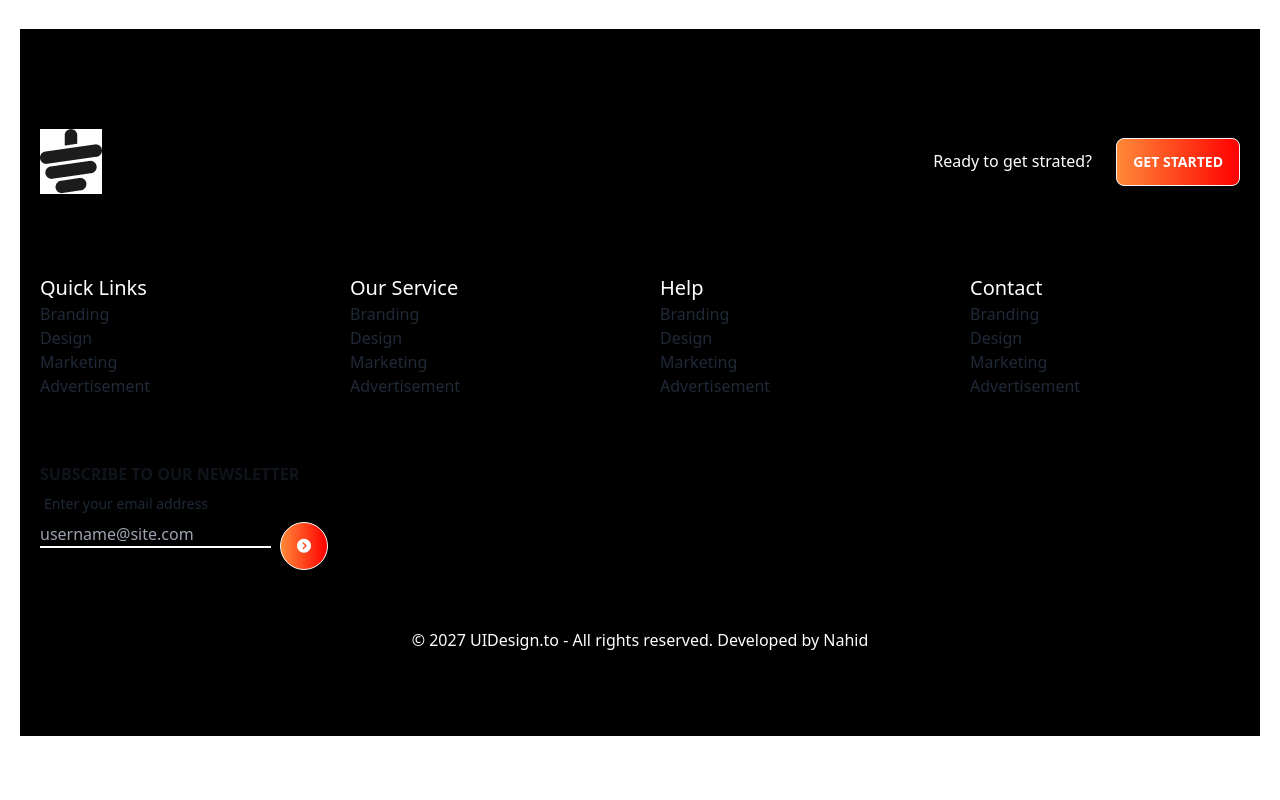
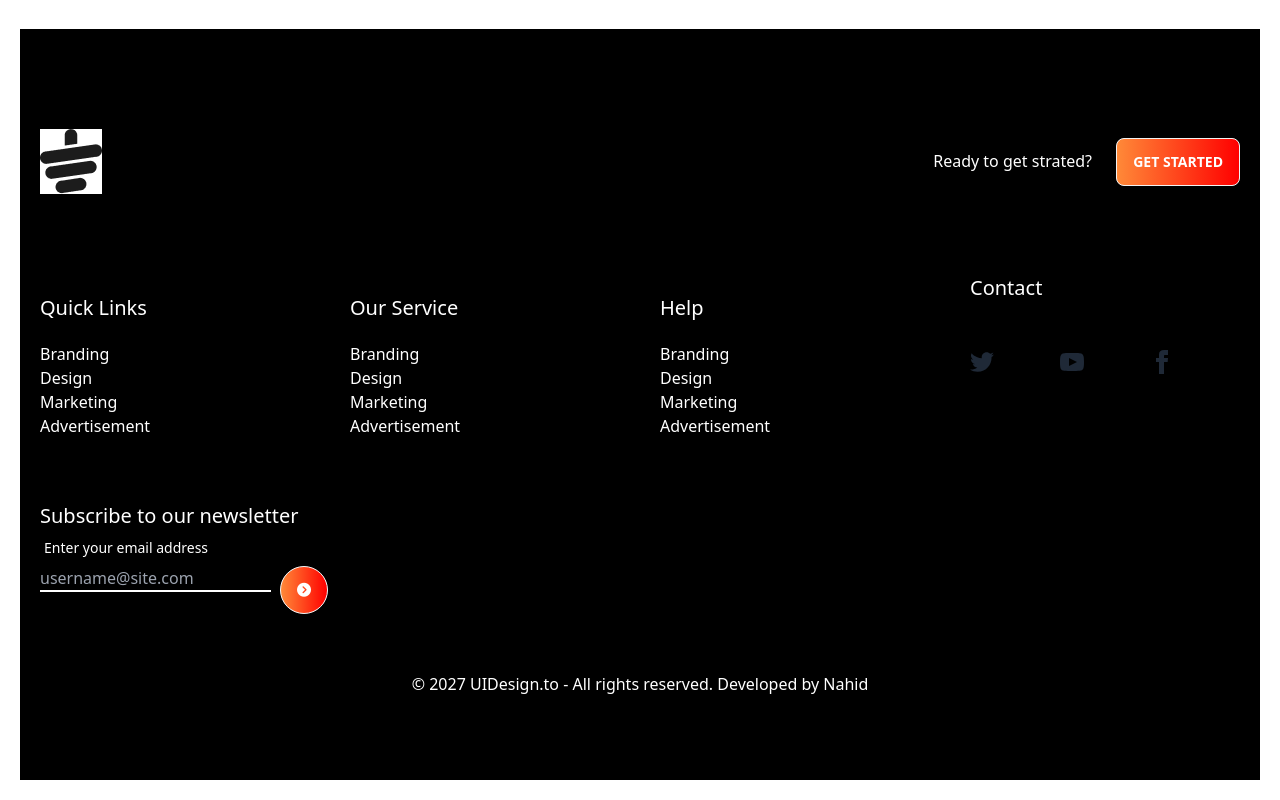
Before and after one commit to nahidparvej-developer/tea-shop, a plain HTML site: page index.html in a window 1280 px wide. Shown: the part 4471-5271 px from the top of the page. Before the commit the page ends 5227 px from the top, so only its background shows below. Drawn offline with nearby package versions, Linux system fonts and the light colour scheme.

Commit message:
modified

```diff
--- a/index.html
+++ b/index.html
@@ -337,48 +337,49 @@
 
     <div class="grid grid-cols-2 lg:grid-cols-4 gap-10">
       <div>
-         <h4 class="text-white text-xl">Quick Links</h4>
-         <p><a class="link link-hover">Branding</a></p>
-         <p><a class="link link-hover">Design</a></p>
-         <p><a class="link link-hover">Marketing</a> </p>
-         <p><a class="link link-hover">Advertisement</a></p>
+         <h4 class="text-white text-xl py-5">Quick Links</h4>
+         <p><a class="link link-hover text-white">Branding</a></p>
+         <p><a class="link link-hover text-white">Design</a></p>
+         <p><a class="link link-hover text-white">Marketing</a> </p>
+         <p><a class="link link-hover text-white">Advertisement</a></p>
       </div>
 
       <div>
-        <h4 class="text-white text-xl">Our Service</h4>
-        <p><a class="link link-hover">Branding</a></p>
-        <p><a class="link link-hover">Design</a></p>
-        <p><a class="link link-hover">Marketing</a> </p>
-        <p><a class="link link-hover">Advertisement</a></p>
+        <h4 class="text-white text-xl py-5">Our Service</h4>
+        <p><a class="link link-hover text-white">Branding</a></p>
+        <p><a class="link link-hover text-white">Design</a></p>
+        <p><a class="link link-hover text-white">Marketing</a> </p>
+        <p><a class="link link-hover text-white">Advertisement</a></p>
      </div>
 
      <div>
-      <h4 class="text-white text-xl text-bold">Help</h4>
-      <p><a class="link link-hover">Branding</a></p>
-      <p><a class="link link-hover">Design</a></p>
-      <p><a class="link link-hover">Marketing</a> </p>
-      <p><a class="link link-hover">Advertisement</a></p>
+      <h4 class="text-white text-xl text-bold py-5">Help</h4>
+      <p><a class="link link-hover text-white">Branding</a></p>
+      <p><a class="link link-hover text-white">Design</a></p>
+      <p><a class="link link-hover text-white">Marketing</a> </p>
+      <p><a class="link link-hover text-white">Advertisement</a></p>
      </div>
 
-     <div>
+     <div class="">
       <h4 class="text-white text-xl text-bold">Contact</h4>
-      <p><a class="link link-hover">Branding</a></p>
-      <p><a class="link link-hover">Design</a></p>
-      <p><a class="link link-hover">Marketing</a> </p>
-      <p><a class="link link-hover">Advertisement</a></p>
+      <div class="grid grid-flow-col  py-12">
+        <a><svg xmlns="http://www.w3.org/2000/svg" width="24" height="24" viewBox="0 0 24 24" class="fill-current"><path d="M24 4.557c-.883.392-1.832.656-2.828.775 1.017-.609 1.798-1.574 2.165-2.724-.951.564-2.005.974-3.127 1.195-.897-.957-2.178-1.555-3.594-1.555-3.179 0-5.515 2.966-4.797 6.045-4.091-.205-7.719-2.165-10.148-5.144-1.29 2.213-.669 5.108 1.523 6.574-.806-.026-1.566-.247-2.229-.616-.054 2.281 1.581 4.415 3.949 4.89-.693.188-1.452.232-2.224.084.626 1.956 2.444 3.379 4.6 3.419-2.07 1.623-4.678 2.348-7.29 2.04 2.179 1.397 4.768 2.212 7.548 2.212 9.142 0 14.307-7.721 13.995-14.646.962-.695 1.797-1.562 2.457-2.549z"></path></svg></a>
+        <a><svg xmlns="http://www.w3.org/2000/svg" width="24" height="24" viewBox="0 0 24 24" class="fill-current"><path d="M19.615 3.184c-3.604-.246-11.631-.245-15.23 0-3.897.266-4.356 2.62-4.385 8.816.029 6.185.484 8.549 4.385 8.816 3.6.245 11.626.246 15.23 0 3.897-.266 4.356-2.62 4.385-8.816-.029-6.185-.484-8.549-4.385-8.816zm-10.615 12.816v-8l8 3.993-8 4.007z"></path></svg></a>
+        <a><svg xmlns="http://www.w3.org/2000/svg" width="24" height="24" viewBox="0 0 24 24" class="fill-current"><path d="M9 8h-3v4h3v12h5v-12h3.642l.358-4h-4v-1.667c0-.955.192-1.333 1.115-1.333h2.885v-5h-3.808c-3.596 0-5.192 1.583-5.192 4.615v3.385z"></path></svg></a>
+      </div>
      </div>
 
 
     </div>
 
-    <div class="py-16">
-      <span class="footer-title">Subscribe to our newsletter</span>
+    <div class="py-16 text-white">
+          <p class="text-white text-xl">Subscribe to our newsletter</p>
       <div class="form-control w-72">
         <label class="label">
-          <span class="label-text">Enter your email address</span>
+          <span class="label-text text-white">Enter your email address</span>
         </label>
         <div class="relative">
-          <input type="text" placeholder="username@site.com" class=" border-white border-b-2 outline-none bg-transparent" />
+          <input type="text" placeholder="username@site.com" class=" text-white border-white border-b-2 outline-none bg-transparent" />
           <div>
             <button class="btn bg-gradient-to-r from-[#FF8938] to-[#F00]  text-white absolute top-0 right-0 rounded-full"><i class="fa-solid fa-circle-chevron-right"></i></button>
           </div>
@@ -390,5 +391,11 @@
     </div>
     </footer>
 
+
+
+
+
+
+
 </body>
 </html>
```
